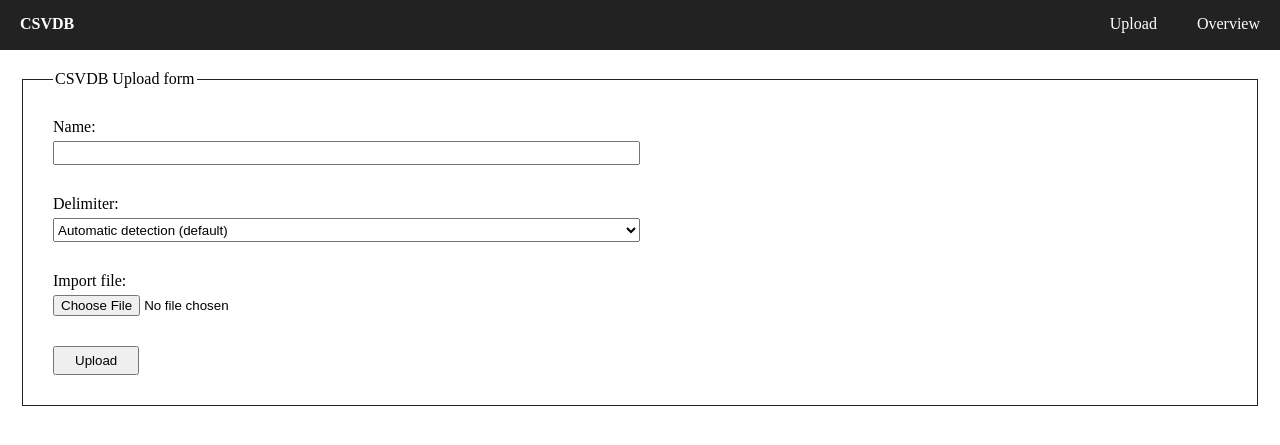
After one commit to MarkDijkstra/csvdb, a PHP site: page / in a window 1280 px wide. The commit adds this page. Shown: the top 445 px of the page. Run offline with PHP 8.4, Linux system fonts and the light colour scheme; a stand-in replaces the project's code that opens the database connection.

Commit message:
added basic navigation

```diff
--- /dev/null
+++ b/assets/style.css
@@ -0,0 +1,70 @@
+html,
+body {
+  margin : 0;
+  padding: 0;
+}
+*{
+    box-sizing : border-box;
+}
+nav{
+    background-color : #222;
+    color            : #fff;
+    width            : 100%;
+    height           : 50px;
+    display          : block;
+}
+nav span{
+    float       : left;
+    color       : #fff;
+    height      : 50px;
+    padding     : 15px 20px;
+    font-weight : bold;
+}
+nav ul{
+    float        : right;
+    width        : auto;
+    margin       : 0;
+    list-style   : none;
+}
+nav li{
+     float: left;
+}
+nav a{
+    float           : left;
+    width           : auto;
+    color           : #fff;
+    padding         : 15px 20px;
+    text-decoration : none;
+}
+nav a:hover{
+    background-color: #555;
+}
+.content{
+    padding: 20px;
+}
+fieldset{
+    border  : 1px solid #222;
+    padding : 0 30px;
+}
+label{
+    display       : block;
+    margin-bottom : 5px;
+}
+select,
+[type=text]{
+    width   : 50%;
+    display : block;
+    height  : 24px;
+}
+button{
+    padding : 5px 20px;
+}
+.form__row{
+    display : block;
+    margin  : 30px 0;
+}
+pre{
+    background-color : #eee;
+    border           : 1px solid #ccc;
+    padding          : 15px;
+}
--- a/form.php
+++ b/index.php
@@ -4,41 +4,12 @@
 <!DOCTYPE html>
 <html>
 <head>
-<title>CSVDB Upload form</title>
-
-<style>
-    fieldset{
-        border  : 1px solid #222;
-        width   : 600px;
-        margin  : 100px auto;
-        padding : 0 30px;
-    }
-    label{
-        display       : block;
-        margin-bottom : 5px;
-    }
-    select,
-    [type=text]{
-        width   : 50%;
-        display : block;
-        height  : 24px;
-    }
-    button{
-        padding:5px 20px;
-    }
-    .form__row{
-        display : block;
-        margin  : 30px 0;
-    }
-    pre{
-        background-color : #eee;
-        border           : 1px solid #ccc;
-        padding          : 15px;
-    }
-</style>
+    <title>CSVDB Upload form</title>
+    <link rel="stylesheet" href="assets/style.css">
 </head>
 
 <body>
+<?php include 'partials/partials.navigation.php';?>
 
 <?php
 
@@ -46,7 +17,7 @@
     if ($_POST && !empty($_POST['field--name'])) {
 
         require_once "./classes/Csv.php";
-        require_once "./classes/Import.php";
+        require_once "./classes/Api.php";
 
         $name      = $_POST['field--name'];
         $file      = $_FILES['field--file'];
@@ -57,16 +28,16 @@
 
             $csv    = new Csv($file["tmp_name"], false, $delimiter);
 
-            echo '<pre>';
-                while($data = $csv->get(20)){
-                   print_r($data);
-                }
-            echo '</pre>';
+            // echo '<pre>';
+            //     while($data = $csv->get(20)){
+            //        print_r($data);
+            //     }
+            // echo '</pre>';
 
             // save name to file record
 
-            $import = new Import($connection, $csv);
-            $import->insertFile($name);
+            $process = new Api($connection);
+            $process->insert($name, $csv->get());
 
         }
 
@@ -76,8 +47,8 @@
        echo 'Some fields are empty!';
     }
 ?>
-
-    <form action="./form.php" method='post' enctype="multipart/form-data">
+<div class="content">
+    <form action="./index.php" method='post' enctype="multipart/form-data">
     <fieldset>
         <legend>CSVDB Upload form</legend>
 
@@ -105,6 +76,6 @@
 
     </fieldset>
     </form>
-
+</div>
 </body>
 </html>
--- /dev/null
+++ b/partials/partials.navigation.php
@@ -0,0 +1,13 @@
+<nav>
+    <span>
+       CSVDB
+    </span>
+    <ul>
+       <li>
+          <a href="index.php">Upload</a>
+       </li>
+       <li>
+          <a href="overview.php">Overview</a>
+       </li>
+    </ul>
+</nav>
```
Also changed, not shown: classes/Api.php (added, +103 -0 lines), classes/Csv.php (+2 -6 lines), classes/Import.php (deleted, +0 -89 lines), csv/csvdb.sql (added, +112 -0 lines), overview.php (+39 -0 lines), README.md.
